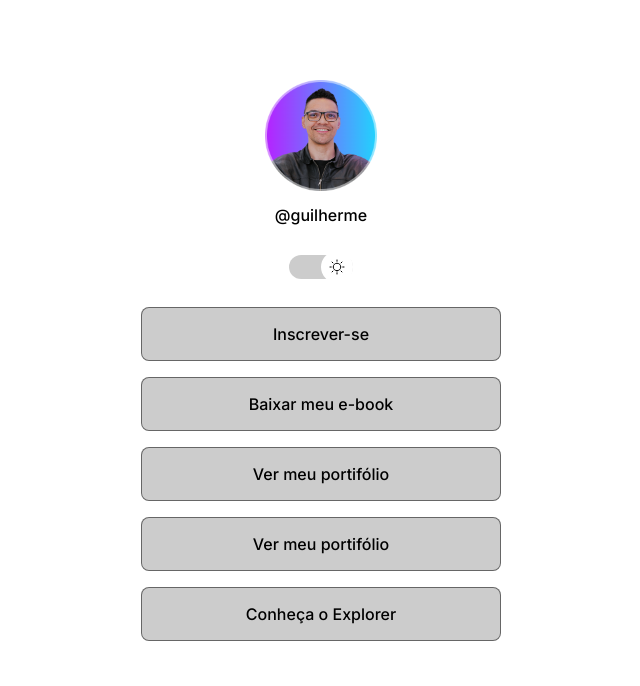
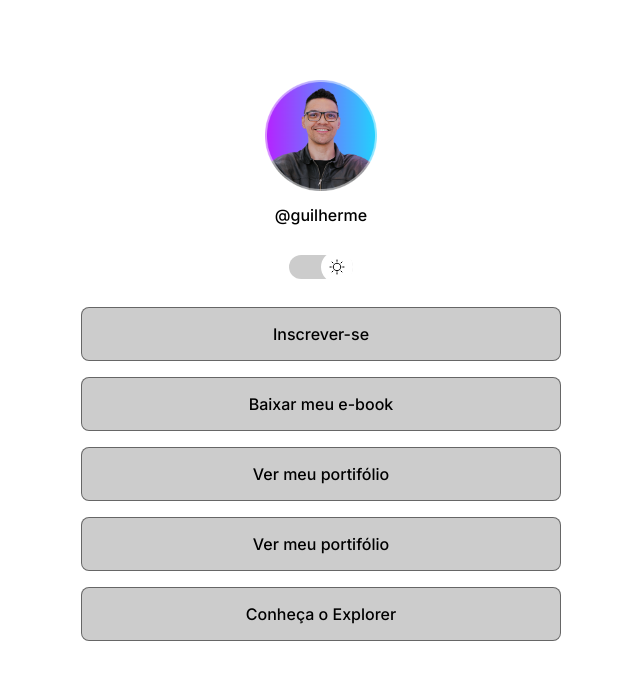
Before and after one commit to gfaxe/rocketseat0, a plain HTML site: page index.html in a window 1280 px wide. Shown: the top 686 px of the page, without its empty margins (319-959 px from the left). Drawn offline with nearby package versions, Linux system fonts and the light colour scheme.

Commit message:
ajustando largura

```diff
--- a/style.css
+++ b/style.css
@@ -32,8 +32,10 @@ body * {
 }
 
 #container {
-  width: 360px;
+  width: 100%;
+  max-width: 528px;
   margin: 56px auto 0px;
+  padding: 0 24px;
 }
 
 /* profile */
```
